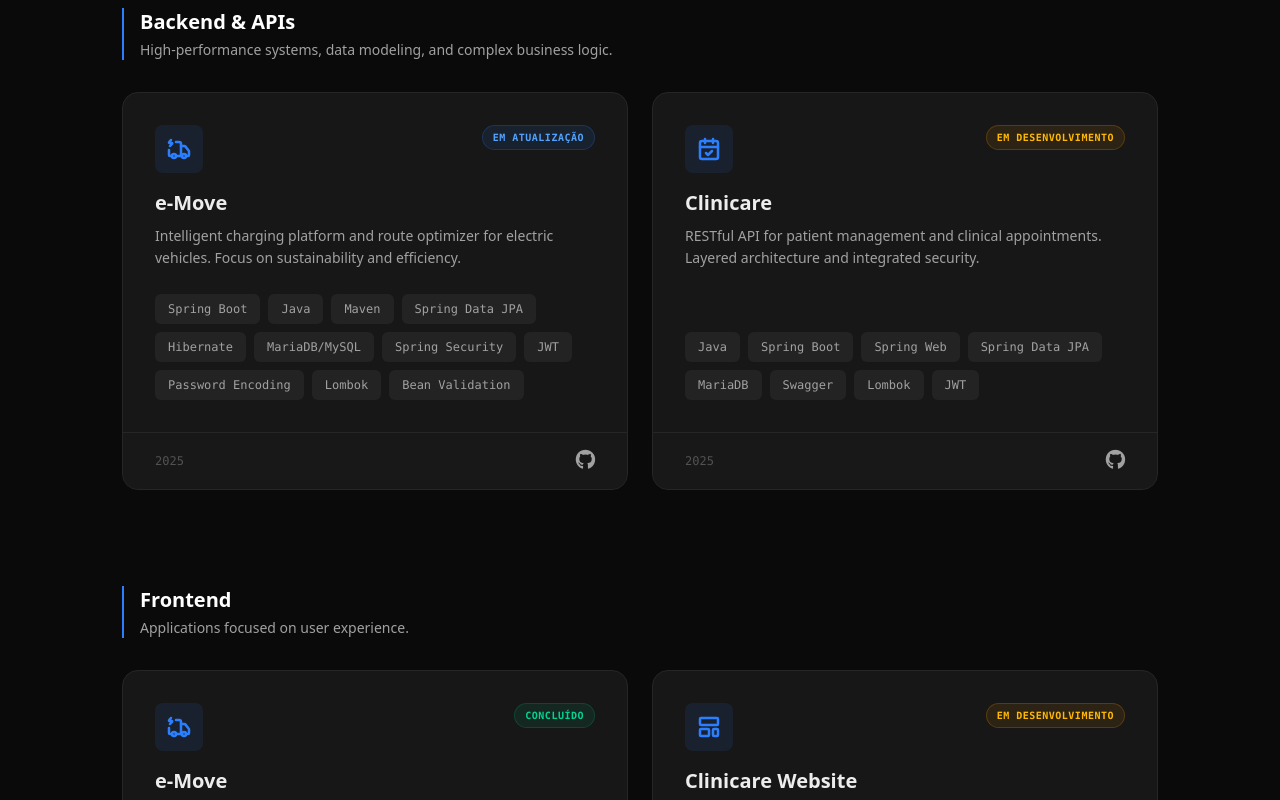
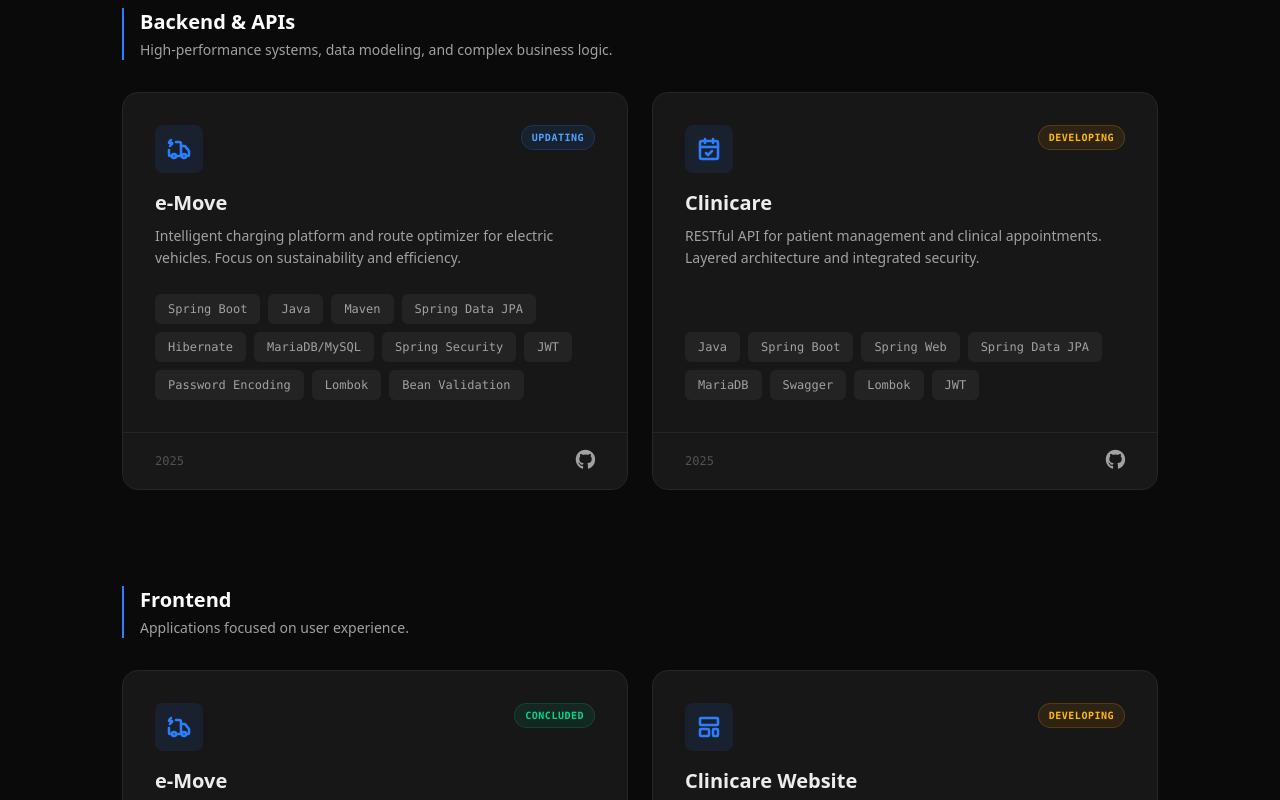
Before and after one commit to FeCocco/fecocco.github.io, a Next.js app: page /en in a window 1280 px wide. Shown: the part 1580-2380 px from the top of the page. Built offline with nearby package versions, Linux system fonts and the light colour scheme.

Commit message:
Update: Refactor `StatusBadge` and `Projects` section to support dynamic dictionary content for status labels

```diff
--- a/src/components/sections/projects.jsx
+++ b/src/components/sections/projects.jsx
@@ -1,7 +1,7 @@
 import ProjetoCard from "@/components/ui/projetoCard";
 import {TruckElectric, CalendarCheck, Terminal, LayoutTemplate} from "lucide-react";
 
-export default function Projects({dict, lang}) {
+export default function Projects({dict}) {
 
     const projectCategories = [
         {
@@ -16,7 +16,7 @@ export default function Projects({dict, lang}) {
                     techs: ["Spring Boot", "Java", "Maven", "Spring Data JPA", "Hibernate", "MariaDB/MySQL", "Spring Security", "JWT", "Password Encoding", "Lombok", "Bean Validation"],
                     data: "2025",
                     githubUrl: "https://github.com/FeCocco/e-move-frontend.git",
-                    status: "Em Atualização"
+                    status: dict.badges.updating
                 },
                 {
                     icon: CalendarCheck,
@@ -26,7 +26,7 @@ export default function Projects({dict, lang}) {
                     data: "2025",
                     githubUrl: "https://github.com/FeCocco/sistema-agendamentos",
                     deployUrl: null,
-                    status: "Em Desenvolvimento"
+                    status: dict.badges.developing
                 }
             ]
         },
@@ -42,7 +42,7 @@ export default function Projects({dict, lang}) {
                     techs: ["Next.js", "JavaScript", "Zod", "Tailwind CSS", "shadcn/ui", "Framer Motion", "Chart.js", "Recharts"],
                     data: "2025",
                     githubUrl: "https://github.com/FeCocco/e-move-frontend.git",
-                    status: "Concluído"
+                    status: dict.badges.concluded
                 },
                 {
                     icon: LayoutTemplate,
@@ -52,7 +52,7 @@ export default function Projects({dict, lang}) {
                     data: "2025",
                     githubUrl: "https://github.com/FeCocco/portfolio-v2",
                     deployUrl: "https://fecocco.github.io/clinicare-frontend/",
-                    status: "Em Desenvolvimento"
+                    status: dict.badges.developing
                 }
             ]
         },
@@ -69,7 +69,7 @@ export default function Projects({dict, lang}) {
                     techs: ["Python"],
                     data: "2025",
                     githubUrl: "https://github.com/FeCocco/port-scanner.git",
-                    status: "Concluído"
+                    status: dict.badges.concluded
                 }
             ]
         }
@@ -106,6 +106,7 @@ export default function Projects({dict, lang}) {
                                     githubUrl={project.githubUrl}
                                     deployUrl={project.deployUrl}
                                     status={project.status}
+                                    dict={dict}
                                 />
                             ))}
                         </div>
--- a/src/components/ui/StatusBadge.jsx
+++ b/src/components/ui/StatusBadge.jsx
@@ -1,11 +1,11 @@
-export default function StatusBadge({ status }) {
-    if (!status) return null;
+export default function StatusBadge({ status, dict }) {
+    if (!status || !dict || !dict.badges) return null;
 
     const statusStyles = {
-        "Concluído": "bg-emerald-500/10 text-emerald-400 border-emerald-500/20",
-        "Em Desenvolvimento": "bg-amber-500/10 text-amber-400 border-amber-500/20",
-        "Em Atualização": "bg-blue-500/10 text-blue-400 border-blue-500/20",
-        "Arquivado": "bg-neutral-500/10 text-neutral-400 border-neutral-500/20"
+        [dict.badges.concluded]: "bg-emerald-500/10 text-emerald-400 border-emerald-500/20",
+        [dict.badges.developing]: "bg-amber-500/10 text-amber-400 border-amber-500/20",
+        [dict.badges.updating]: "bg-blue-500/10 text-blue-400 border-blue-500/20",
+        [dict.badges.archived]: "bg-neutral-500/10 text-neutral-400 border-neutral-500/20"
     };
 
     //Fallback
--- a/src/components/ui/projetoCard.jsx
+++ b/src/components/ui/projetoCard.jsx
@@ -2,7 +2,7 @@ import TechBadge from "@/components/ui/TechBadge";
 import StatusBadge from "@/components/ui/StatusBadge";
 import { ExternalLink } from "lucide-react";
 
-export default function ProjetoCard({ icon: Icon, title, description, techs, data, githubUrl, deployUrl, status }) {
+export default function ProjetoCard({ icon: Icon, title, description, techs, data, githubUrl, deployUrl, status, dict }) {
     return (
         <div className="flex flex-col bg-[#171717] rounded-2xl border border-[#262626] overflow-hidden hover:border-blue-500/30 transition-all group h-full">
 
@@ -15,7 +15,7 @@ export default function ProjetoCard({ icon: Icon, title, description, techs, dat
                         {Icon && <Icon size={24} strokeWidth={2.5} />}
                     </div>
 
-                    <StatusBadge status={status} />
+                    <StatusBadge status={status} dict={dict}/>
                 </div>
 
                 <h3 className="text-xl font-bold text-[#ededed] mb-2">{title}</h3>
--- a/src/dictionaries/en.json
+++ b/src/dictionaries/en.json
@@ -41,6 +41,12 @@
     "scripts": {
       "title": "CLI tools and infrastructure automation to optimize workflows.",
       "port_scanner": "A simple TCP port scanner for when you need to know which ports on your server are open."
+    },
+    "badges": {
+      "concluded": "Concluded",
+      "developing": "Developing",
+      "updating": "Updating",
+      "archived": "Archived"
     }
   }
 }
--- a/src/dictionaries/pt.json
+++ b/src/dictionaries/pt.json
@@ -41,6 +41,12 @@
     "scripts": {
       "title": "Ferramentas CLI e automações de infraestrutura para otimizar fluxos de trabalho.",
       "port_scanner": "Um scanner de porta TCP simples para quando você precisa saber quais portas do seu servidor estão abertas."
+    },
+    "badges": {
+      "concluded": "Concluído",
+      "developing": "Em Desenvolvimento",
+      "updating": "Em Atualização",
+      "archived": "Arquivado"
     }
   }
 }
```
